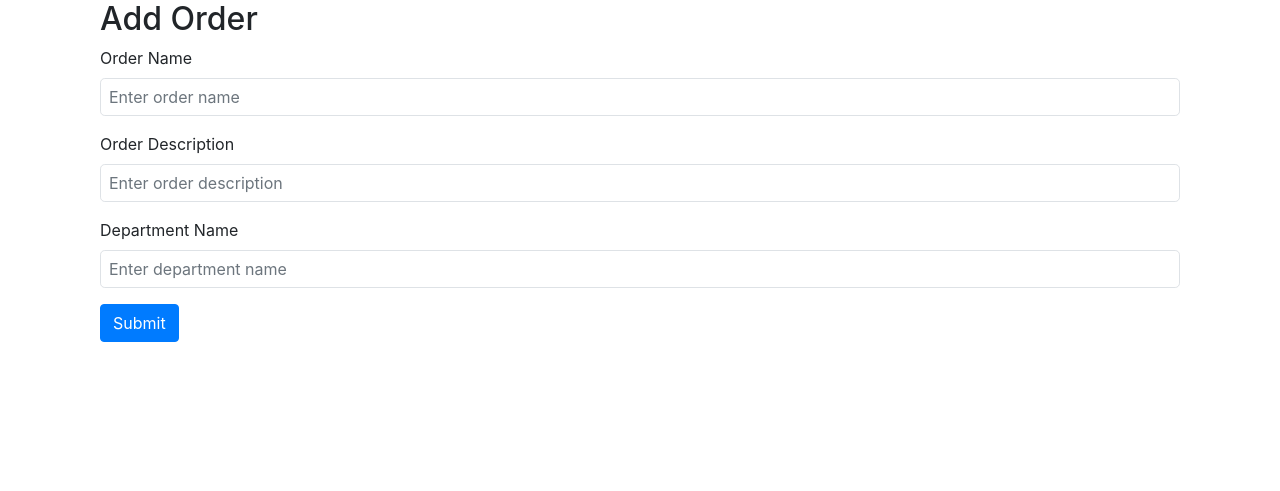
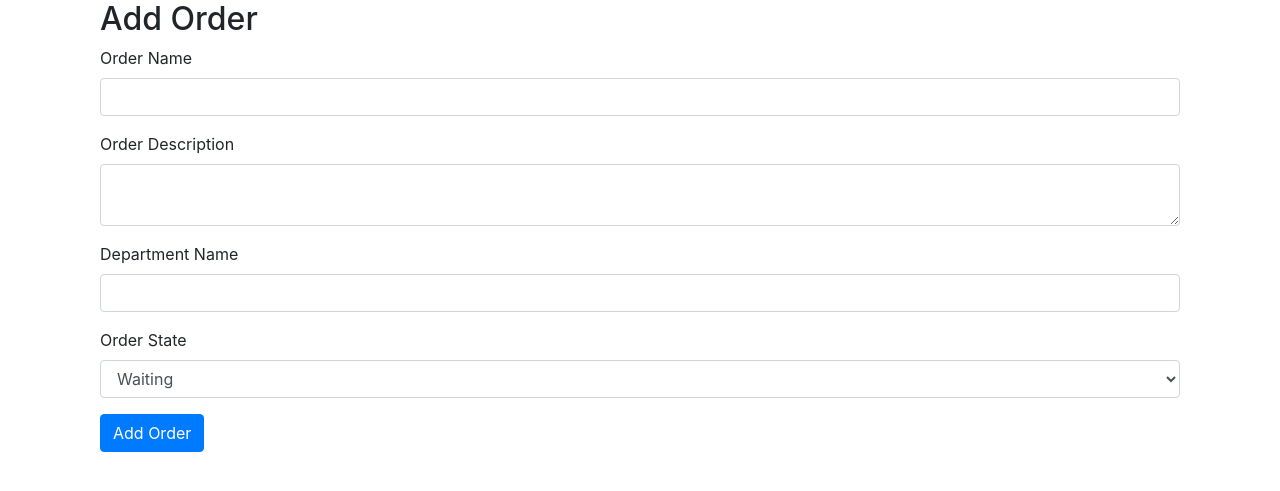
Before and after one commit to SalmanSaleh1/Order-Tracking, a Flask app: page /add_order in a window 1280 px wide. Shown: the part 56-547 px from the top of the page. Run offline with Flask 3, Linux system fonts and the light colour scheme; parts of the project's set-up code (start-up, migrations or seed data) failed here and were passed over; some libraries are stand-ins or nearby versions.

Commit message:
Add order using flask form
First step is making basic form

in future its need to update

```diff
--- a/docker-compose.yml
+++ b/docker-compose.yml
@@ -1,3 +1,5 @@
+version: '3.8'
+
 services:
   web:
     build: .
--- a/src/flask_website/app.py
+++ b/src/flask_website/app.py
@@ -2,14 +2,14 @@
 import os
 
 # ----------------------
-from flask import Flask, render_template
+from flask import Flask, render_template, flash, redirect, url_for
 from dotenv import load_dotenv
 
 
 # ----------------------
-
-import forms
+from forms import AddOrderForm
 import db_connection
+from db_classes import AddOrder
 
 app = db_connection.app
 db = db_connection.db
@@ -29,10 +29,22 @@ def orders():
 def order_history():
     return render_template('order_history.html')
 
-# Route to call add_order function from forms.py
+# Route for adding an order
 @app.route('/add_order', methods=['GET', 'POST'])
 def add_order():
-    return forms.add_order()
+    form = AddOrderForm()
+    if form.validate_on_submit():
+        order = AddOrder(
+            order_name=form.order_name.data,
+            order_description=form.order_description.data,
+            department_name=form.department_name.data,
+            order_state=form.order_state.data
+        )
+        db.session.add(order)
+        db.session.commit()
+        flash('Order added successfully!', 'success')
+        return redirect(url_for('orders'))  # Assuming 'orders' is the route to display all orders
+    return render_template('add_order.html', form=form)
 
 if __name__ == "__main__":
     app.run(host='0.0.0.0', debug=True)
--- a/src/flask_website/forms.py
+++ b/src/flask_website/forms.py
@@ -1,42 +1,10 @@
 from flask_wtf import FlaskForm
-from wtforms import StringField, SubmitField
+from wtforms import StringField, TextAreaField, SelectField
 from wtforms.validators import DataRequired
-from flask import redirect, render_template, url_for
-from db_connection import db  # Import SQLAlchemy instance from db_connection
-from db_classes import AddOrder
-from datetime import datetime
 
+# Define Flask-WTF form for adding orders
 class AddOrderForm(FlaskForm):
     order_name = StringField('Order Name', validators=[DataRequired()])
-    order_description = StringField('Order Description')
+    order_description = TextAreaField('Order Description')
     department_name = StringField('Department Name', validators=[DataRequired()])
-    submit = SubmitField('Add Order')
-
-def add_order():
-    form = AddOrderForm()
-
-    if form.validate_on_submit():
-        order_name = form.order_name.data
-        order_description = form.order_description.data
-        department_name = form.department_name.data
-
-        # Create a new AddOrder instance with form data
-        new_order = AddOrder(
-            order_name=order_name,
-            order_description=order_description,
-            department_name=department_name,
-            order_date=datetime.utcnow()  # Assuming you want to timestamp the order
-        )
-
-        # Add new order to the database
-        try:
-            db.session.add(new_order)
-            db.session.commit()
-            db.session.close()
-            return redirect(url_for('orders'))  # Redirect to orders page after successful submission
-        except Exception as e:
-            print(f"Failed to add order to database: {e}")
-            db.session.rollback()
-            db.session.close()
-
-    return render_template('add_order.html', form=form)
+    order_state = SelectField('Order State', choices=[('waiting', 'Waiting'), ('in_progress', 'In Progress'), ('completed', 'Completed')], default='waiting')
--- a/src/flask_website/templates/add_order.html
+++ b/src/flask_website/templates/add_order.html
@@ -3,30 +3,37 @@
 {% block body %}
 <div class="container">
     <h2>Add Order</h2>
-    <form method="POST">
+    <form method="POST" action="{{ url_for('add_order') }}">
         {{ form.hidden_tag() }}
-        <div class="mb-3">
-            {{ form.order_name.label(class="form-label block text-gray-700") }}
-            {{ form.order_name(class="form-control w-full border p-2 rounded-lg", placeholder="Enter order name") }}
+        <div class="form-group">
+            {{ form.order_name.label(class="form-control-label") }}
+            {{ form.order_name(class="form-control") }}
             {% for error in form.order_name.errors %}
-            <span style="color: red;">{{ error }}</span>
+                <span class="text-danger">{{ error }}</span>
             {% endfor %}
         </div>
-        <div class="mb-3">
-            {{ form.order_description.label(class="form-label block text-gray-700") }}
-            {{ form.order_description(class="form-control w-full border p-2 rounded-lg", placeholder="Enter order description") }}
+        <div class="form-group">
+            {{ form.order_description.label(class="form-control-label") }}
+            {{ form.order_description(class="form-control") }}
             {% for error in form.order_description.errors %}
-            <span style="color: red;">{{ error }}</span>
+                <span class="text-danger">{{ error }}</span>
             {% endfor %}
         </div>
-        <div class="mb-3">
-            {{ form.department_name.label(class="form-label block text-gray-700") }}
-            {{ form.department_name(class="form-control w-full border p-2 rounded-lg", placeholder="Enter department name") }}
+        <div class="form-group">
+            {{ form.department_name.label(class="form-control-label") }}
+            {{ form.department_name(class="form-control") }}
             {% for error in form.department_name.errors %}
-            <span style="color: red;">{{ error }}</span>
+                <span class="text-danger">{{ error }}</span>
             {% endfor %}
         </div>
-        <button type="submit" class="btn btn-primary">Submit</button>
+        <div class="form-group">
+            {{ form.order_state.label(class="form-control-label") }}
+            {{ form.order_state(class="form-control") }}
+            {% for error in form.order_state.errors %}
+                <span class="text-danger">{{ error }}</span>
+            {% endfor %}
+        </div>
+        <button type="submit" class="btn btn-primary">Add Order</button>
     </form>
 </div>
 {% endblock %}
```
Also changed, not shown: resources/db-build-script.sql (+10 -7 lines), src/flask_website/db_connection.py (+8 -2 lines).
